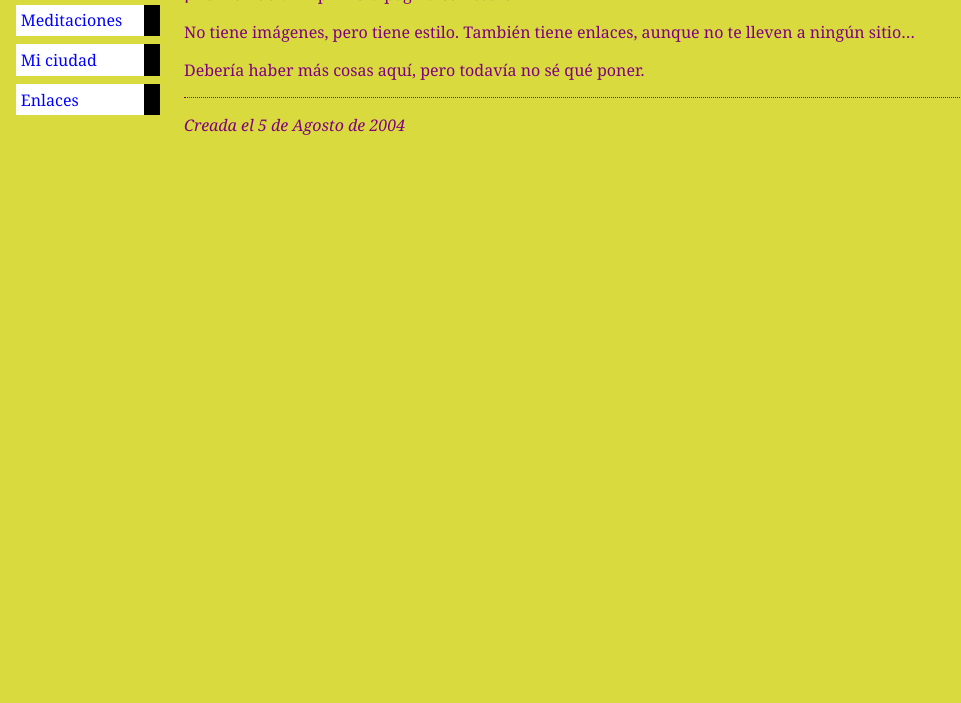
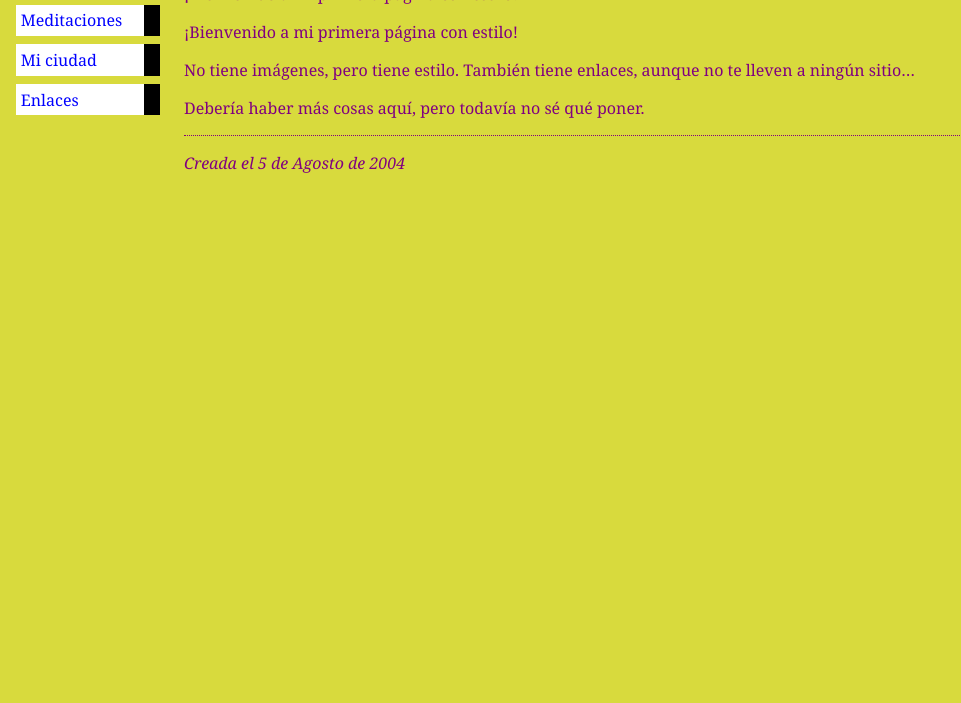
Before and after one commit to pablocarr07/html-basico, a plain HTML site: page index.html in a window 1280 px wide. Shown: the part 97-800 px from the top of the page, without its empty margins (0-961 px from the left). Drawn offline with Linux system fonts and the light colour scheme.

Commit message:
duplicar

```diff
--- a/index.html
+++ b/index.html
@@ -18,8 +18,8 @@
 <!-- Contenido principal -->
 <h1>Mi primera página con estilo</h1>
 
-<p>¡Bienvenido a mi primera página con estilo!
-
+<p>¡Bienvenido a mi primera página con estilo!</p>
+<p>¡Bienvenido a mi primera página con estilo!</p>
 <p>No tiene imágenes, pero tiene estilo.
 También tiene enlaces, aunque no te lleven a
 ningún sitio…
```
